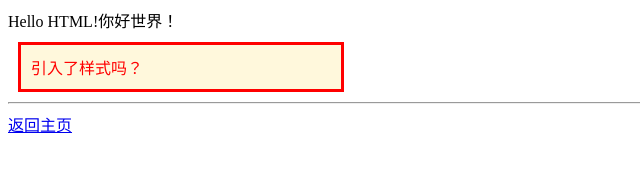
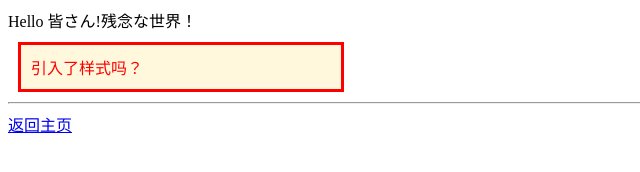
Before and after one commit to dooun/LearnHtml, a plain HTML site: page subPage/ou/index.html in a window 1280 px wide. Shown: the full height of the page, 0-640 px from the left. Drawn offline with Linux system fonts and the light colour scheme; files that its build step writes are made by us from their sources.

Commit message:
创建了一个index文件

```diff
--- a/01_helloHtml.html
+++ b/subPage/ou/index.html
@@ -8,7 +8,7 @@
 
 	</head>
 	<body>
-		Hello HTML!你好世界！
+		Hello 皆さん!残念な世界！
 		<br>
 
 		<div class="my-div">
```
